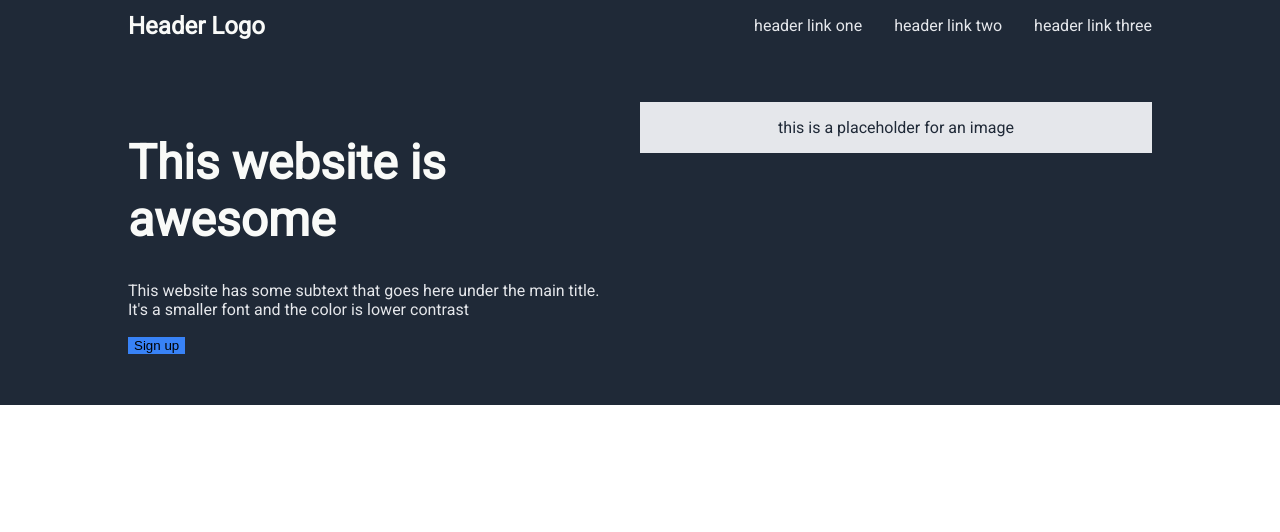
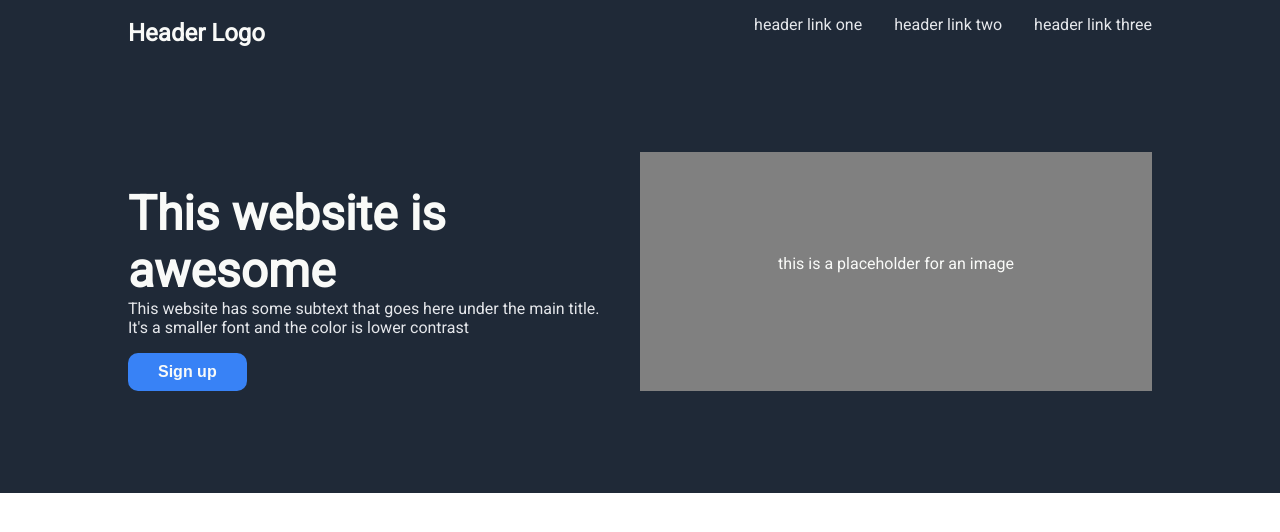
Before and after one commit to AndrewLHellman/odin-landing-page, a plain HTML site: page index.html in a window 1280 px wide. Drawn offline with Linux system fonts and the light colour scheme.

Commit message:
Finish styling hero
Finish styling hero by adding padding to the top of the
element, styling the button, and fixing image placeholder
height.

```diff
--- a/style.css
+++ b/style.css
@@ -6,7 +6,7 @@ body {
 
 .hero {
     background-color: #1f2937;
-    padding: 0 10% 0 10%;
+    padding: 15px 10% 0 10%;
 }
 
 .header {
@@ -26,23 +26,30 @@ body {
 .hero p {
     font: 18px;
     color: #e5e7eb;
+    margin-top: 0;
 }
 
 h1 {
     font-size: 48px;
     font-weight: extra-bold;
     color: #f9faf8;
+    margin-bottom: 0;
 }
 
 button {
     background-color: #3882f6;
     border: none;
+    color: #f9faf8;
+    padding: 10px 30px;
+    font-size: 16px;
+    font-weight: bold;
+    border-radius: 10px;
 }
 
 .hero-main {
     display: flex;
-    padding: 5% 0 5% 0;
-    align-items: center;
+    padding: 10% 0 10% 0;
+    align-items: stretch;
     gap: 32px;
     flex: auto;
 }
@@ -52,9 +59,8 @@ button {
 }
 
 .image-placeholder {
-    background-color: #e5e7eb;
+    background-color: gray;
     width: 100%;
-    height: 100%;
     align-self: stretch;
     display: flex;
     align-items: center;
@@ -63,5 +69,5 @@ button {
 
 .image-placeholder p {
     font: 18px;
-    color: #1f2937;
+    color: #f9faf8;
 }
```
